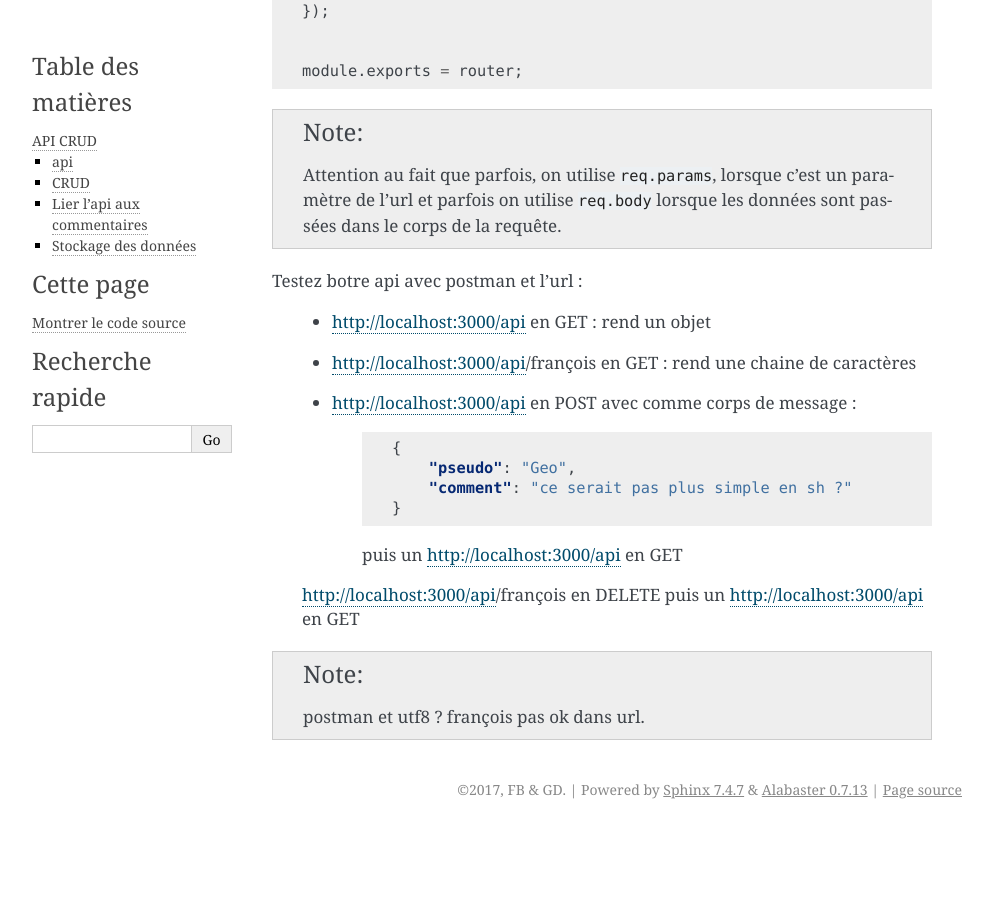
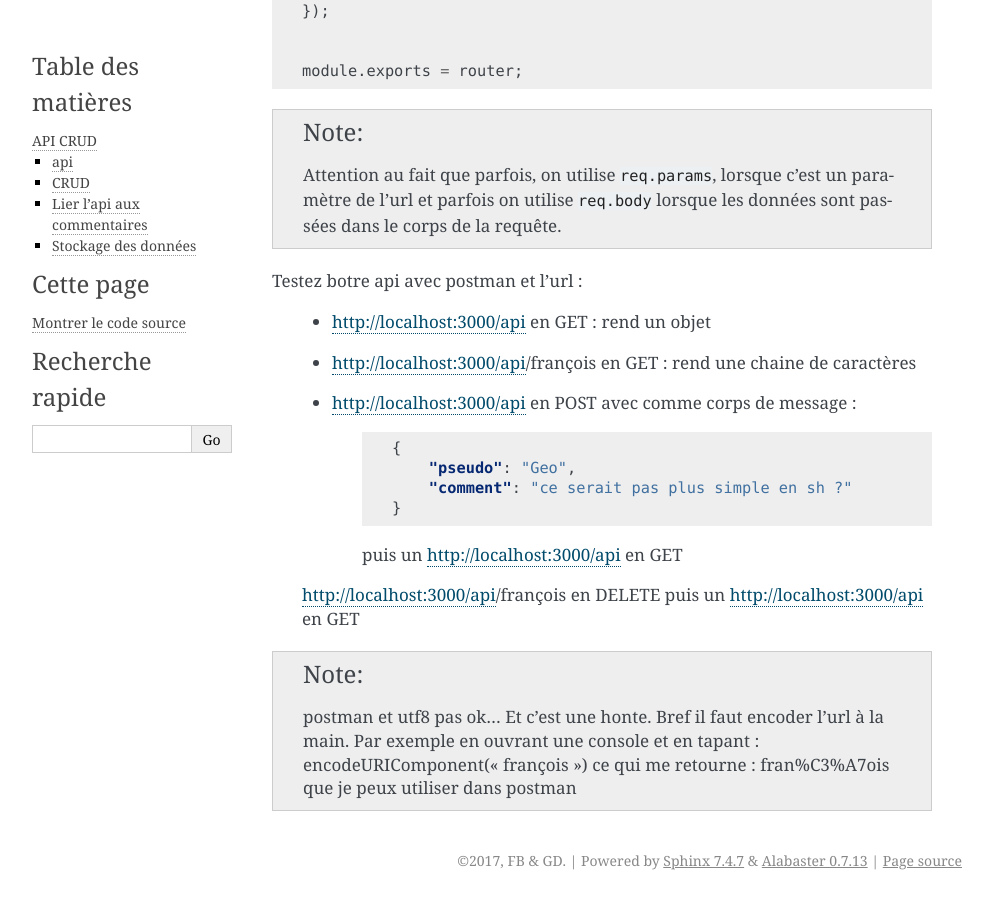
Before and after one commit to FrancoisBrucker/web_serveur, a Sphinx documentation site: the page built from source/3_3_crud.rst, in a window 1280 px wide and 900 px high, scrolled down 4151 px. Shown: the whole window, without its empty margins (148-1141 px from the left). Built offline with Sphinx 7.4.7, drawn with Linux system fonts in a browser that asks for light colours; before the commit the page ends 4980 px from its top, so only the background shows below that.

Commit message:
postman et utf-8

```diff
--- a/source/3_3_crud.rst
+++ b/source/3_3_crud.rst
@@ -230,4 +230,4 @@ Testez botre api avec postman et l'url :
     http://localhost:3000/api/françois en DELETE puis un http://localhost:3000/api en GET
 
 
-.. note:: postman et utf8 ? françois pas ok dans url.
+.. note:: postman et utf8 pas ok... Et c'est une honte. Bref il faut encoder l'url à la main. Par exemple en ouvrant une console et en tapant : encodeURIComponent("françois") ce qui me retourne : fran%C3%A7ois que je peux utiliser dans postman
```
